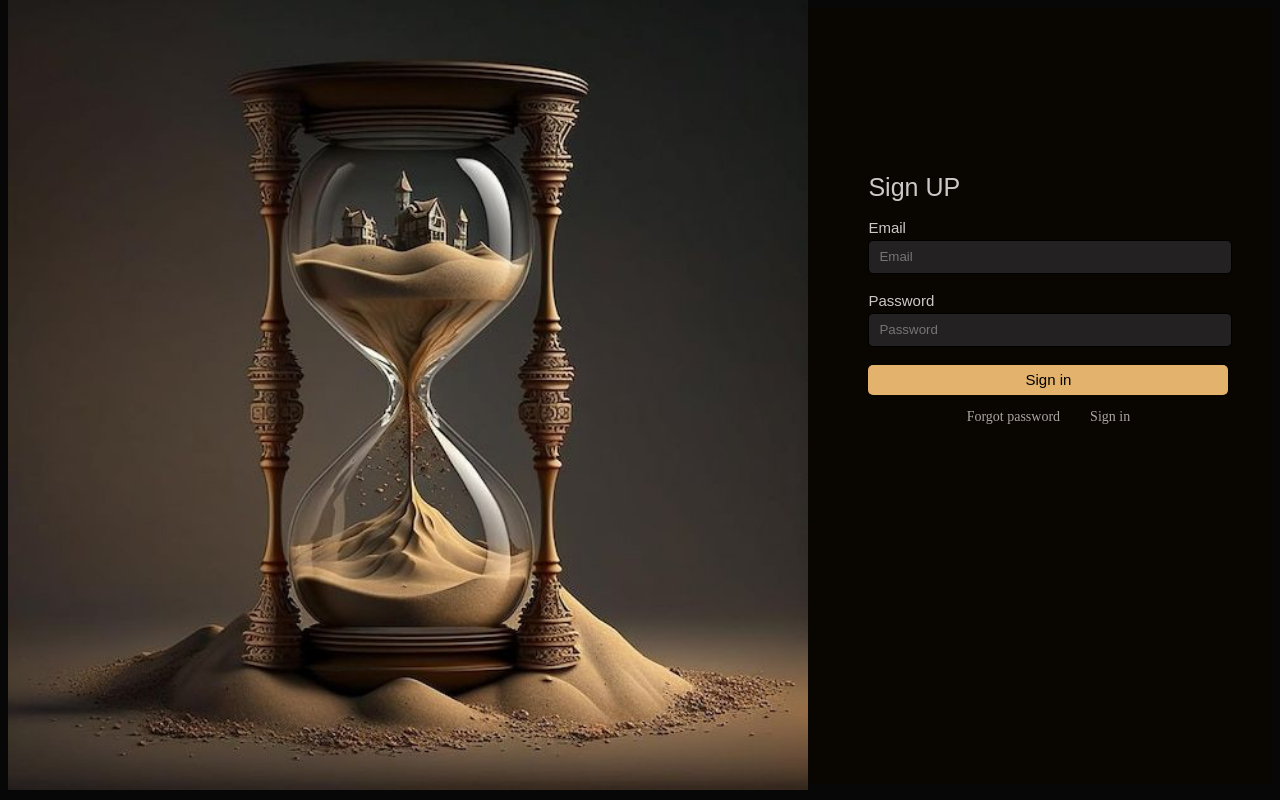
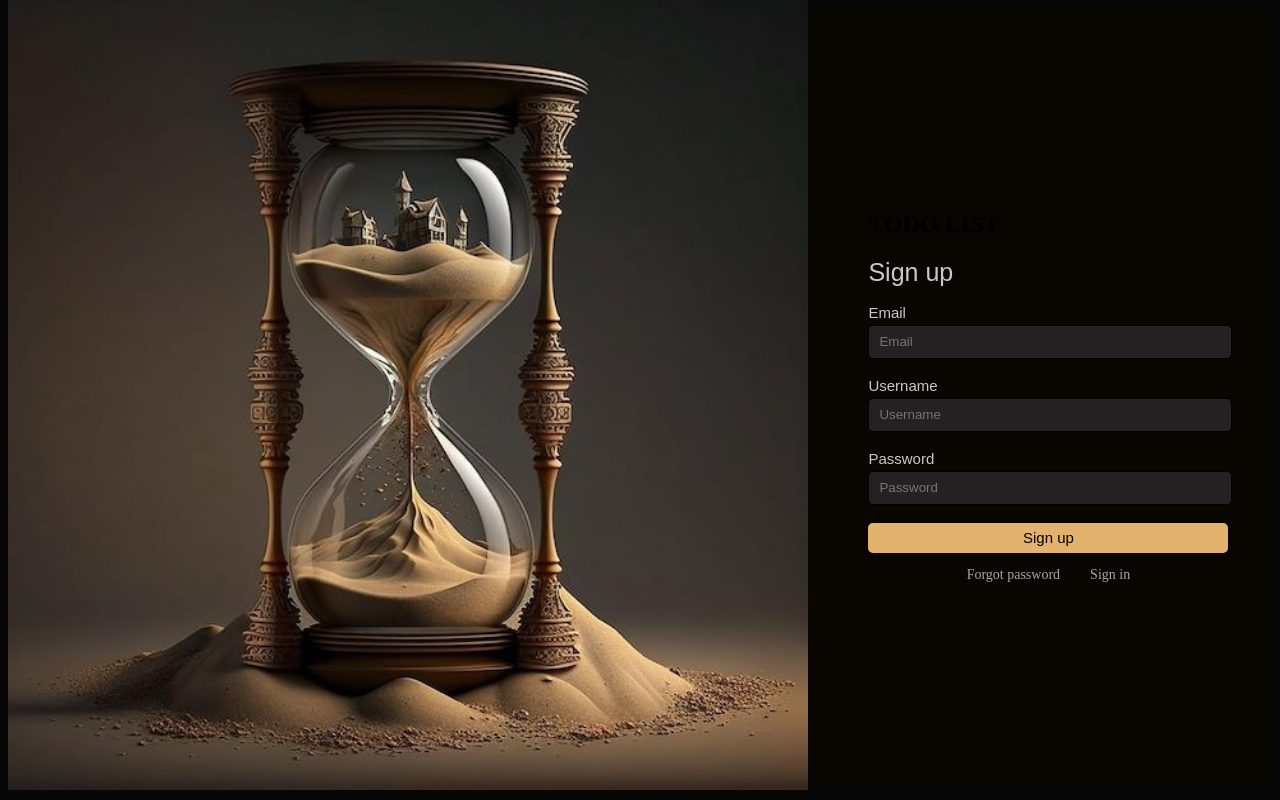
Before and after one commit to devendra-9/todolist, a React (Vite) app in the folder todolist/frontend/: page /signup in a window 1280 px wide. Built offline with nearby package versions, Linux system fonts and the light colour scheme.

Commit message:
committed

```diff
--- a/todolist/frontend/src/auth/forms/signup.jsx
+++ b/todolist/frontend/src/auth/forms/signup.jsx
@@ -1,30 +1,93 @@
-import React from 'react'
-import "./css/signn.css"
+import React, { useState } from 'react'
+import './css/signn.css'
+import { Navigate, useNavigate,Link } from 'react-router-dom';
 
 const signup = () => {
+  const [formdata, setformdata] = useState({
+    email:"",
+    username:"",
+    password:""
+  })
+  const navigate = useNavigate();
+
+  const changehandler=(e)=>
+  {
+    setformdata({...formdata,[e.target.name]:e.target.value})
+  }
+
+  const login = async ()=>
+  {
+    if(formdata.email==" ")
+    {
+      document.getElementById("error").innerHTML="This input field is required";
+    }
+    else if(formdata.password==" ")
+    {
+
+    }
+    else
+    {
+      console.log("executed successfully");
+      console.log(formdata.email)
+      console.log(formdata.password)
+      var responsedata;
+      await fetch('http://localhost:4000/user/signup',{
+        method:'POST',
+        headers:{
+          Accept:'application/form-data',
+          'Content-Type':'application/json',
+        },
+        body:JSON.stringify(formdata)
+      })
+      .then((response)=>response.json())
+      .then((data)=>responsedata=data)
+
+      if(responsedata.success)
+        {
+          localStorage.setItem('auth-token',responsedata.token)
+          console.log("logged in successful");
+          navigate('/');
+        }
+        else
+        {
+          // alert(responsedata.error)
+          document.getElementById("error").innerHTML="Invalid Credentials";
+        }
+
+    }
+
+
+  }
+
   return (
     <div className='main-signin'>
        <div className="signinimages">
-     <img src="../public/clock4.jpg" alt="" />
+        <img src="/clock4.jpg" alt="" />
       </div>
       <div className="signin-form">
         <div className="signin-formdetails">
-       <h1>Sign UP</h1>
+          <p id="error"> </p>
+          <h2>TODO LIST</h2>
+          <h1>Sign up</h1>
           <label>Email</label><br/>
-       <input type="text" placeholder='Email'/><br /><br />
-
+          <input id="e1`" value={formdata.email} onChange={changehandler} name='email' type="text" placeholder='Email'/><br /><br />
+          <label>Username</label><br/>
+          <input id="e1`" value={formdata.username} onChange={changehandler} name='username' type="text" placeholder='Username'/><br /><br />
           <label>Password</label><br/>
-       <input type="password" placeholder='Password'/><br /><br />
-       <button>Sign in </button>
+          <input name="password" value={formdata.password} onChange={changehandler} type="password" placeholder='Password'/><br /><br />
+          <button onClick={()=>login()}>Sign up </button>
           <div className='signin-links'>
             <p>Forgot password</p>
-         <p>Sign in</p>
+            <Link to='/' style={{textDecoration:'none'}}><p>Sign in</p></Link>
           </div>
         </div>
       </div>
 
     </div>
   )
+
+
+
 }
 
 export default signup
```
Lines whose indentation alone changed are shown as unchanged.
